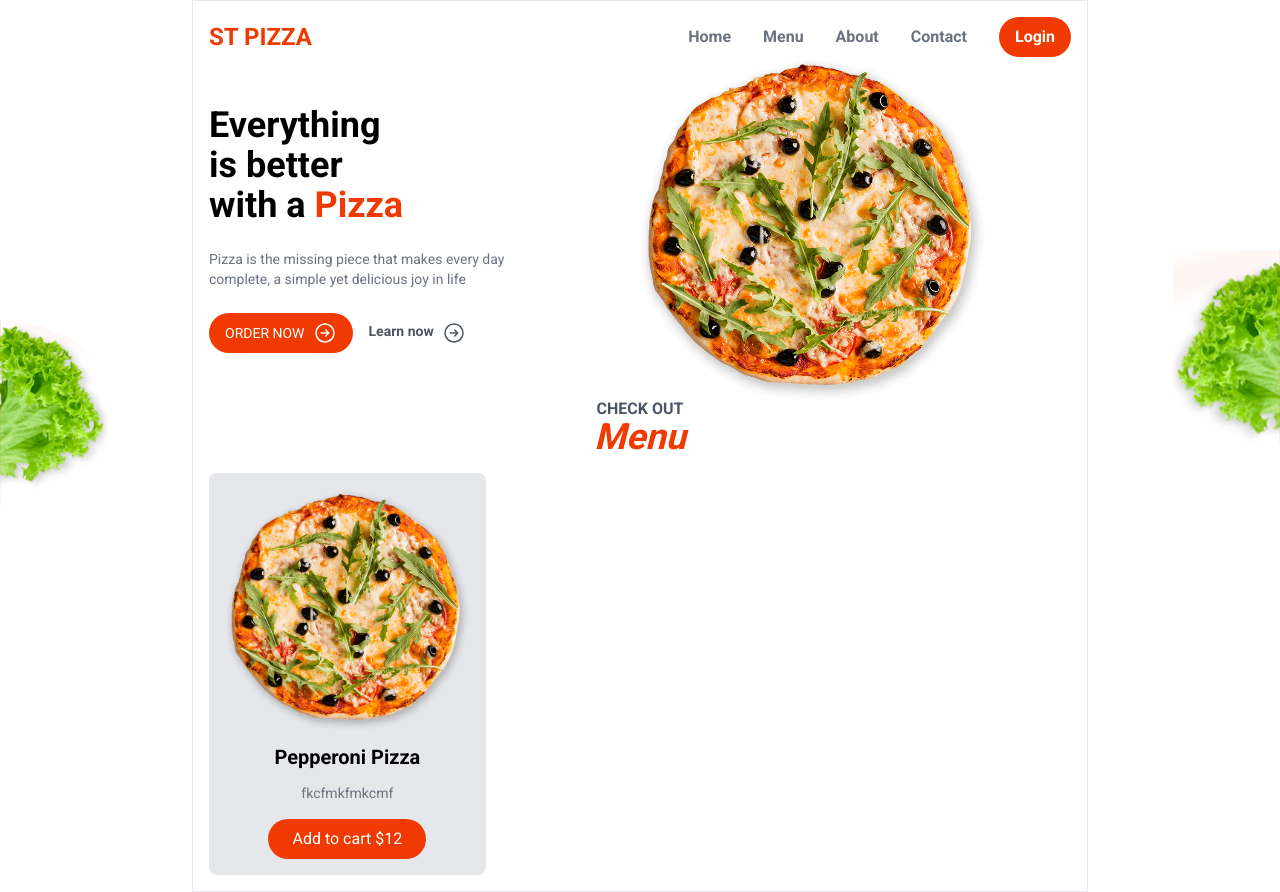
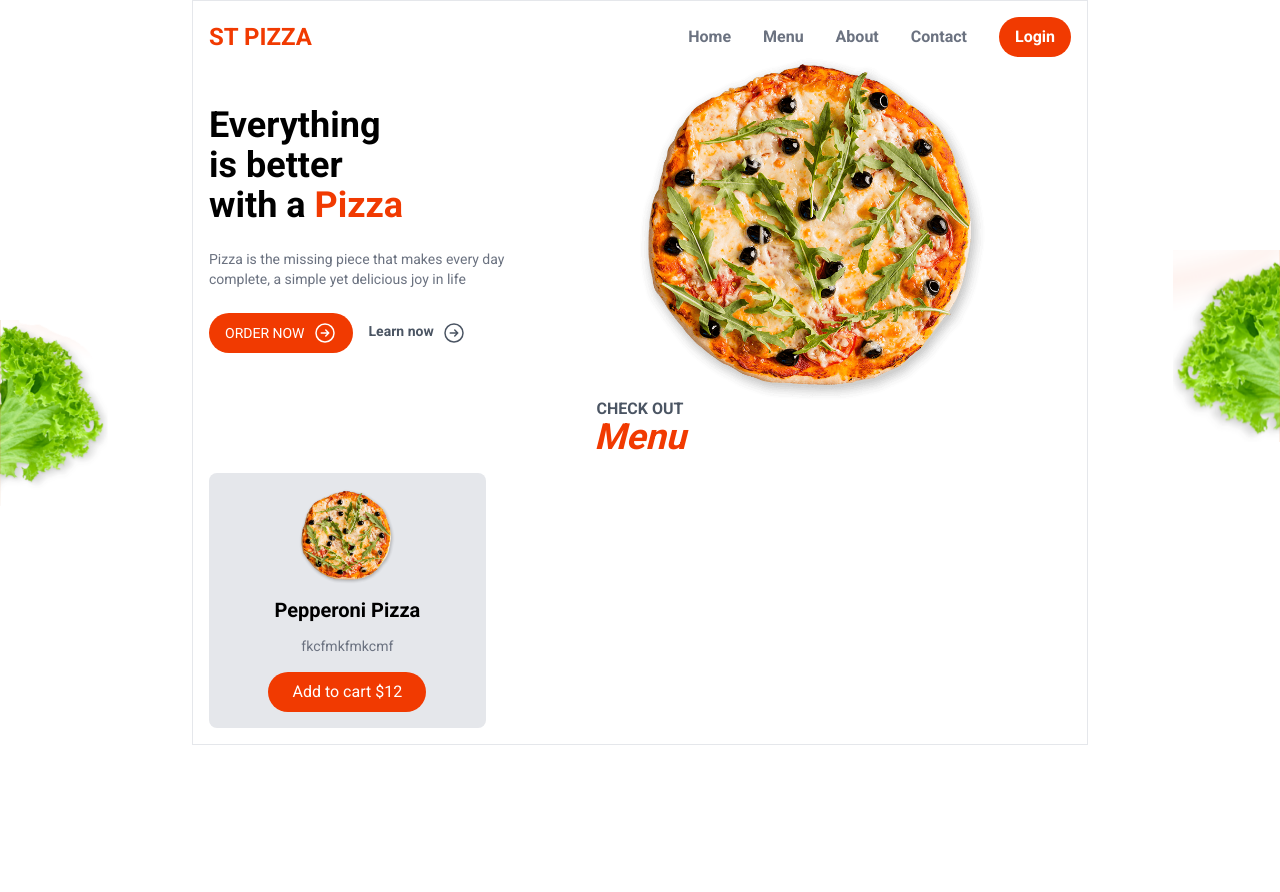
Before and after one commit to bloodyrainday/food-ordering-app, a Next.js app: page / in a window 1280 px wide. After the commit the page ends 800 px from the top, so only its background shows below. Built offline with nearby package versions, Linux system fonts and the light colour scheme.

Commit message:
feat: add some styles for MenuItem component

```diff
--- a/src/components/layout/HomeMenu.js
+++ b/src/components/layout/HomeMenu.js
@@ -26,7 +26,9 @@ const HomeMenu = () => {
         <h2 className="text-primary font-bold text-4xl italic">Menu</h2>
       </div>
 
-      <MenuItem />
+      <div className="grid grid-cols-3 gap-4">
+        <MenuItem />
+      </div>
     </section>
   );
 };
--- a/src/components/menu/MenuItem.js
+++ b/src/components/menu/MenuItem.js
@@ -5,15 +5,20 @@ import pizzaImage from "../../assets/pizza.png";
 
 const MenuItem = () => {
   return (
-    <div className="grid grid-cols-3 gap-4">
-      <div className="bg-gray-200 p-4 rounded-lg text-center hover:bg-white">
-        <Image src={pizzaImage} alt="pizza-item" />
-        <h4 className="text-xl font-semibold my-3">Pepperoni Pizza</h4>
-        <p className="text-gray-500 text-sm mb-4">fkcfmkfmkcmf</p>
-        <button className="bg-primary text-white rounded-full px-6 py-2">
-          Add to cart $12
-        </button>
+    <div className="bg-gray-200 p-4 rounded-lg text-center hover:bg-gray-100 transition-all hover:shadow-md hover:shadow-black/25">
+      <div>
+        <Image
+          src={pizzaImage}
+          alt="pizza-item"
+          className=" max-w-24 block mx-auto"
+        />
       </div>
+
+      <h4 className="text-xl font-semibold my-3">Pepperoni Pizza</h4>
+      <p className="text-gray-500 text-sm mb-4">fkcfmkfmkcmf</p>
+      <button className="bg-primary text-white rounded-full px-6 py-2">
+        Add to cart $12
+      </button>
     </div>
   );
 };
```
